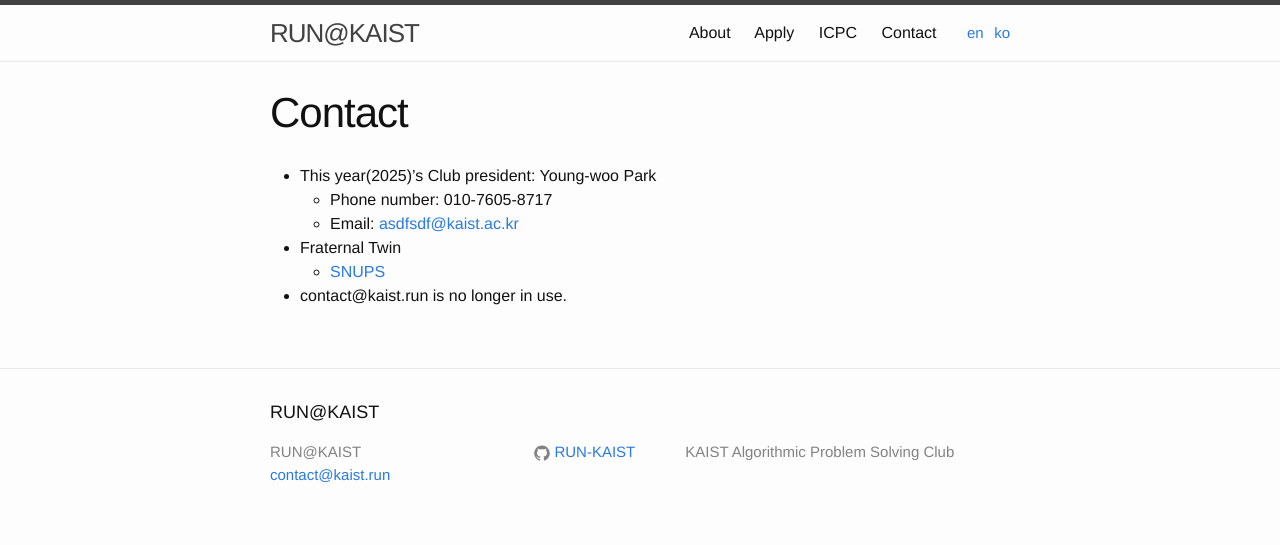
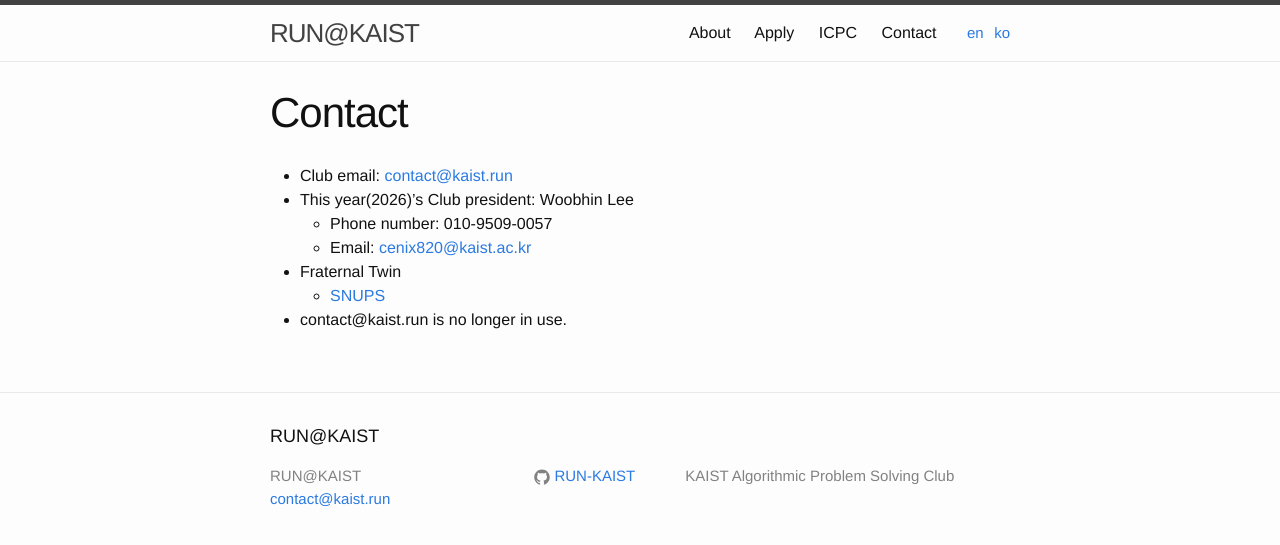
Before and after one commit to RUN-KAIST/kaist.run, a Jekyll site: the page built from contact/en.md, in a window 1280 px wide. Shown: the top 545 px of the page. Built offline with Jekyll 4.4.1, drawn with Linux system fonts in a browser that asks for light colours.

Commit message:
Update en.md

```diff
--- a/contact/en.md
+++ b/contact/en.md
@@ -6,10 +6,10 @@ ref: contact
 lang: en
 order: 100
 ---
-
-- This year(2025)'s Club president: Young-woo Park
-  - Phone number: 010-7605-8717
-  - Email: [asdfsdf@kaist.ac.kr](mailto:asdfsdf@kaist.ac.kr)
+- Club email: [contact@kaist.run](mailto:contact@kaist.run)
+- This year(2026)'s Club president: Woobhin Lee
+  - Phone number: 010-9509-0057
+  - Email: [cenix820@kaist.ac.kr](mailto:cenix820@kaist.ac.kr)
 - Fraternal Twin
   - [SNUPS](https://snups.org)
 - contact@kaist.run is no longer in use.
```
